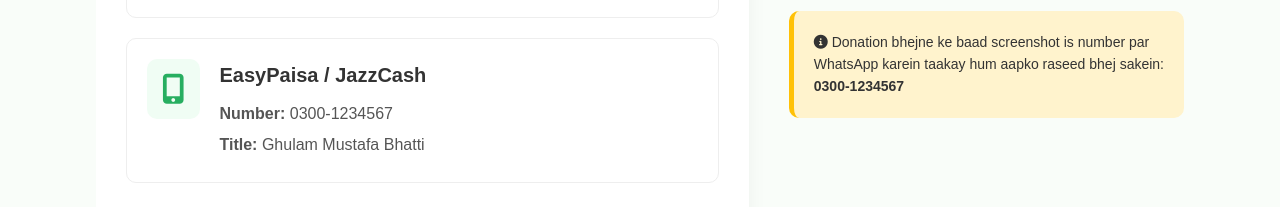
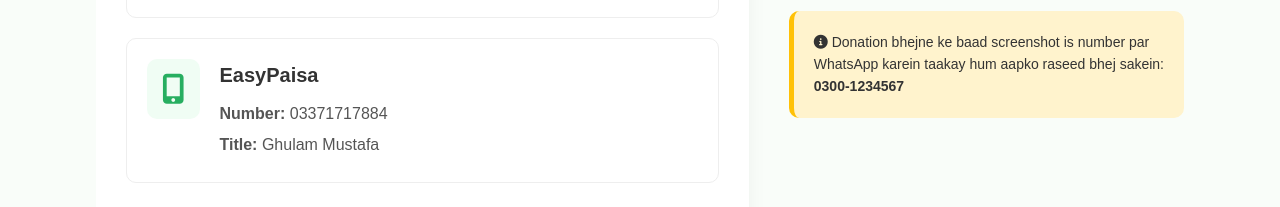
Before and after one commit to hannanwelfare84/hannanwelfare-development, a plain HTML site: page donate.html in a window 1280 px wide. Shown: the part 717-924 px from the top of the page. Drawn offline with Linux system fonts and the light colour scheme.

Commit message:
Update donate.html

```diff
--- a/donate.html
+++ b/donate.html
@@ -45,9 +45,9 @@
                 <div class="method-card mobile-wallet">
                     <i class="fas fa-mobile-alt"></i>
                     <div class="method-info">
-                        <h3>EasyPaisa / JazzCash</h3>
-                        <p><strong>Number:</strong> 0300-1234567</p>
-                        <p><strong>Title:</strong> Ghulam Mustafa Bhatti</p>
+                        <h3>EasyPaisa</h3>
+                        <p><strong>Number:</strong> 03371717884</p>
+                        <p><strong>Title:</strong> Ghulam Mustafa</p>
                     </div>
                 </div>
 
```
